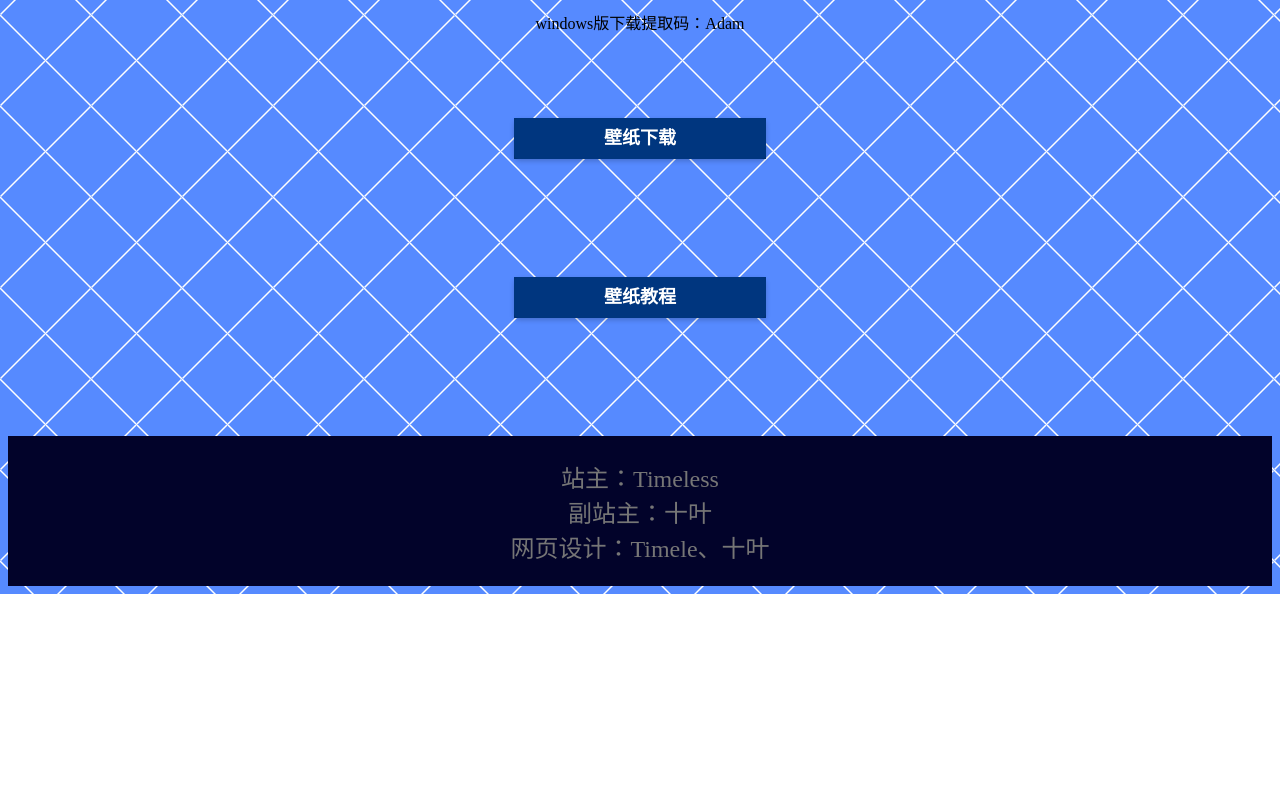
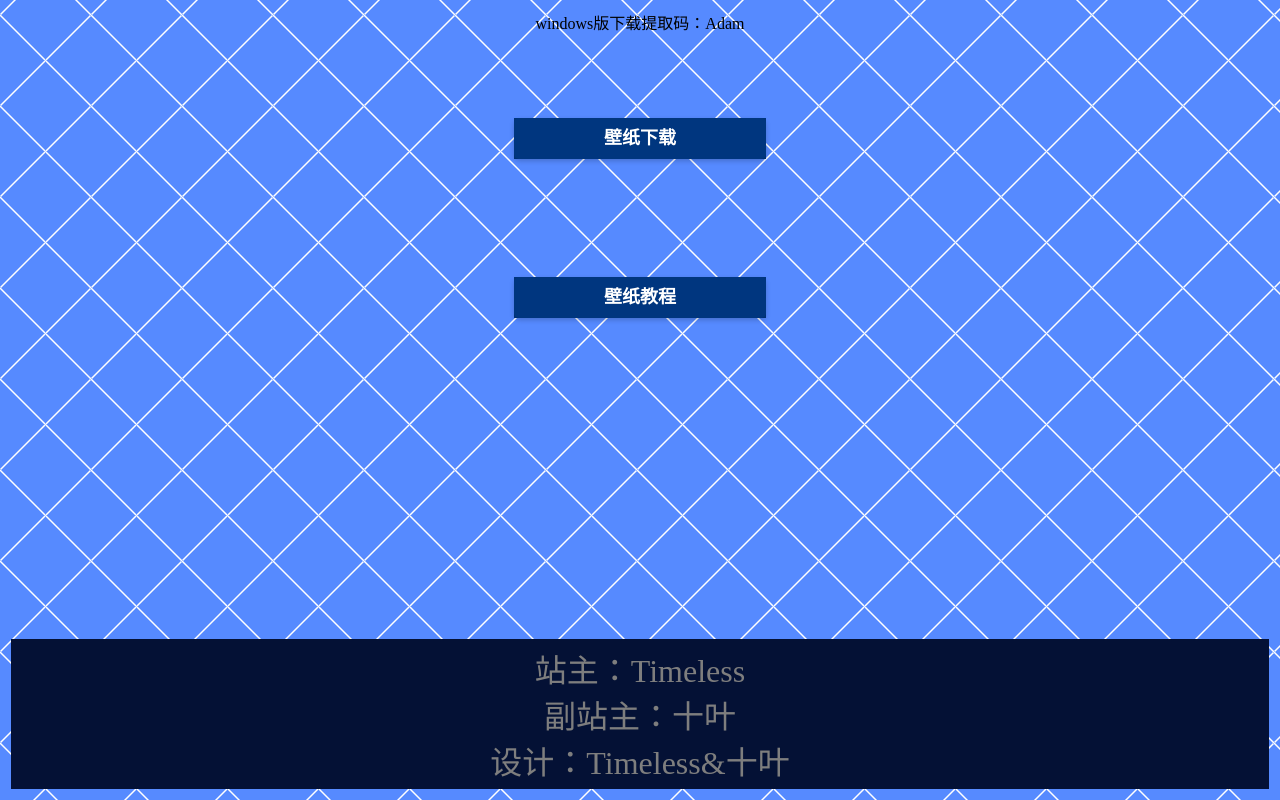
Before and after one commit to TL-ss/wallpaper, a plain HTML site: page index.html in a window 1280 px wide. Shown: the part 622-1422 px from the top of the page. Before the commit the page ends 1216 px from the top, so only its background shows below. Drawn offline with Linux system fonts and the light colour scheme.

Commit message:
Add files via upload

```diff
--- a/index.html
+++ b/index.html
@@ -184,15 +184,24 @@
                 <p>&nbsp;</p></td>
             </tr>
             <tr>
-              <td bgcolor="#02032A" height="150" align="center"><font color="#767676" size="5">站主：Timeless<br>
-副站主：十叶<br>
-网页设计：Timele、十叶</font></td>
+              <td height="150" align="center"></td>
             </tr>
           </tbody>
         </table></td>
       </tr>
     </tbody>
   </table>
+	<table width="100%" height="100%">
+	<tr>
+	  <td align="center" valign="bottom"><table width="100%" border="0" cellspacing="0" cellpadding="0">
+	    <tbody>
+	      <tr>
+	        <td height="150" bgcolor="#041135" align="center"><font color="#7E7E7E" size="+3">站主：Timeless<br>
+副站主：十叶<br>
+设计：Timeless&十叶</font></td>
+	        </tr>
+	      </tbody>
+      </table></td></tr></table>
 </div>
 </body>
 </html>
```
